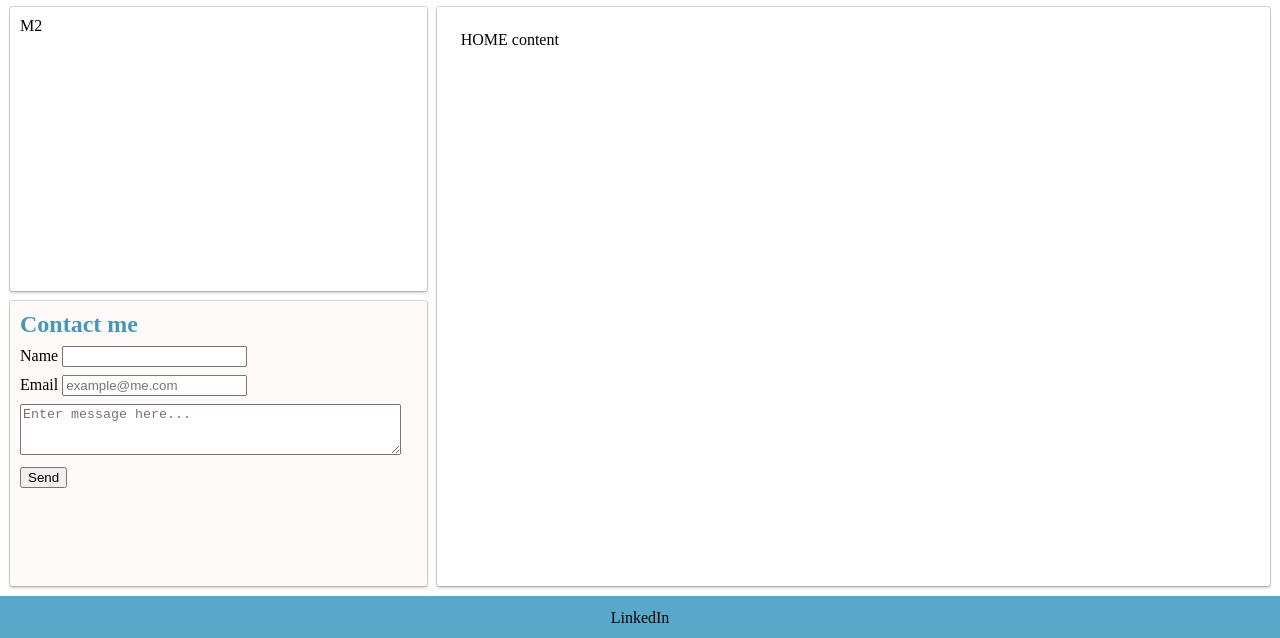
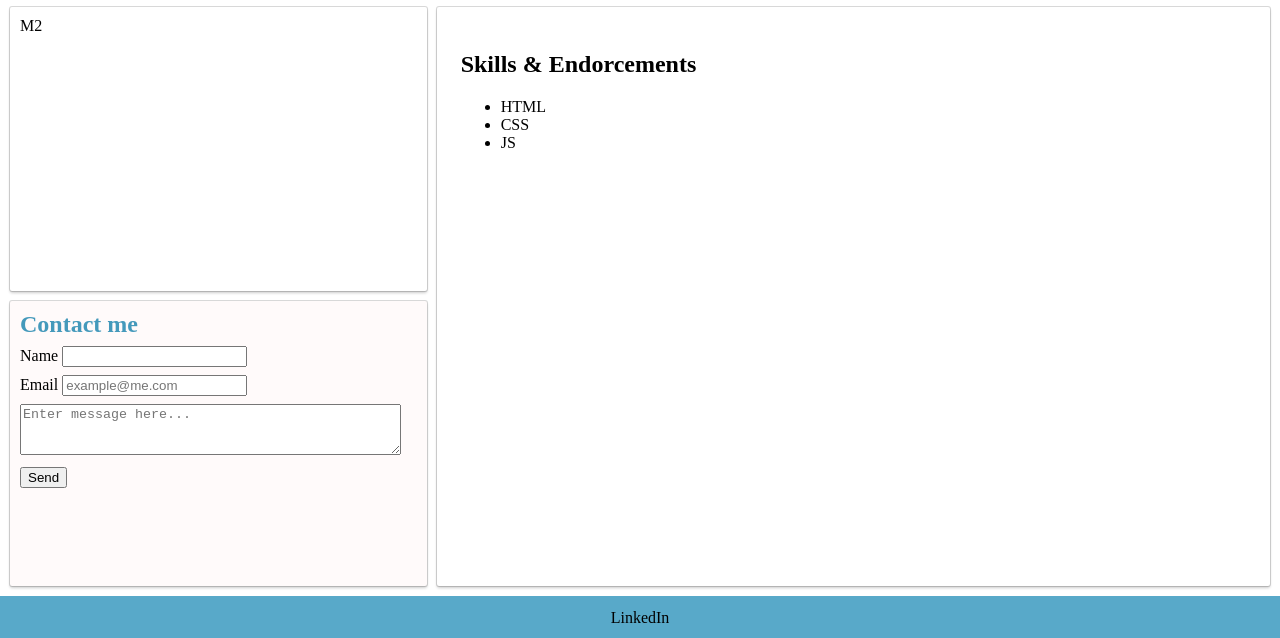
Before and after one commit to alexdodoc/alexdodoc.github.io, a plain HTML site: page index.html in a window 1280 px wide. Shown: the part 162-800 px from the top of the page. Drawn offline with Linux system fonts and the light colour scheme.

Commit message:
showskills from array

```diff
--- a/index.html
+++ b/index.html
@@ -69,7 +69,10 @@
       </div>
       <div id="main">
         <div class="page" id="home">HOME content</div>
-        <div class="page" id="skills">SKILLS content</div>
+        <div class="page" id="skills">
+          <h2>Skills & Endorcements</h2>
+          <ul></ul>
+        </div>
         <div class="page" id="projects">Projects ...</div>
         <div class="page" id="languages">Languages ...</div>
       </div>
--- a/index.js
+++ b/index.js
@@ -1,6 +1,6 @@
-var activePage = "home";
+var activePage = "skills";
 
-document.getElementById(activePage).style.display = "block";
+show(activePage);
 
 function hide(id) {
   document.getElementById(id).style.display = "none";
@@ -28,3 +28,14 @@ document.querySelector("#top-menu-bar").addEventListener("click", function (e) {
     showPage(id);
   }
 });
+
+function showSkills() {
+  var skills = ["HTML", "CSS", "JS"];
+  var container = document.querySelector("#skills ul");
+  console.info(container);
+  skills.forEach(function (skill) {
+    container.innerHTML += `<li>${skill}</li>`;
+  });
+}
+
+showSkills();
```
